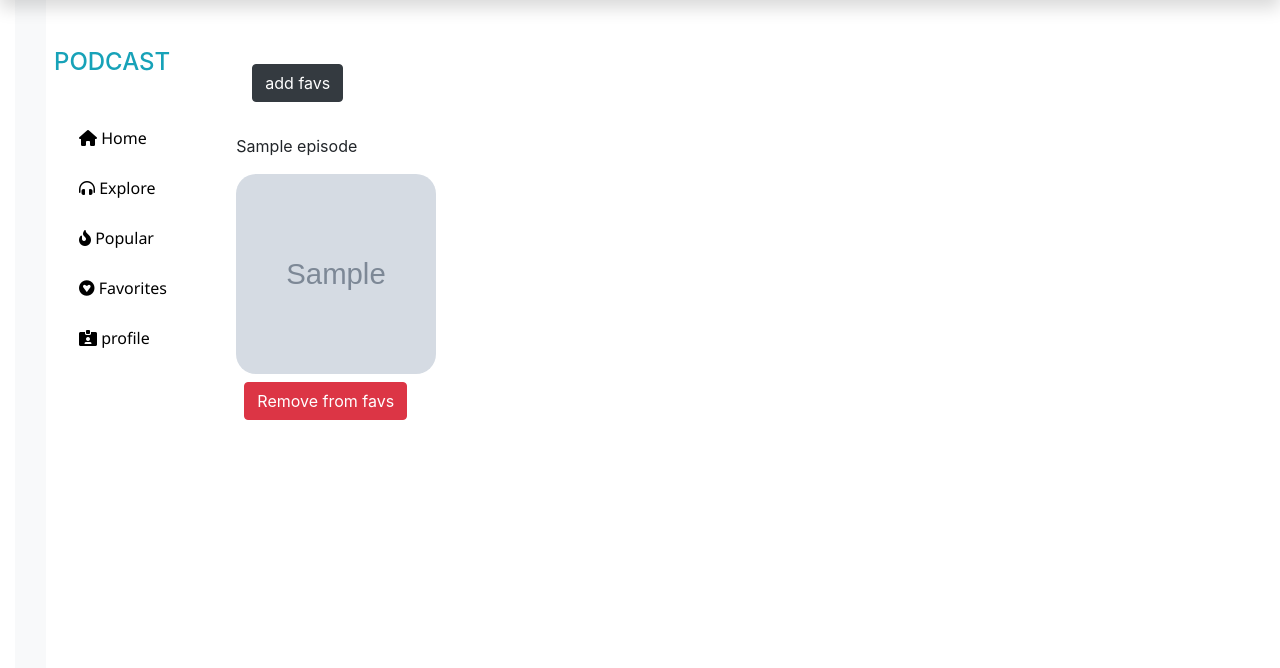
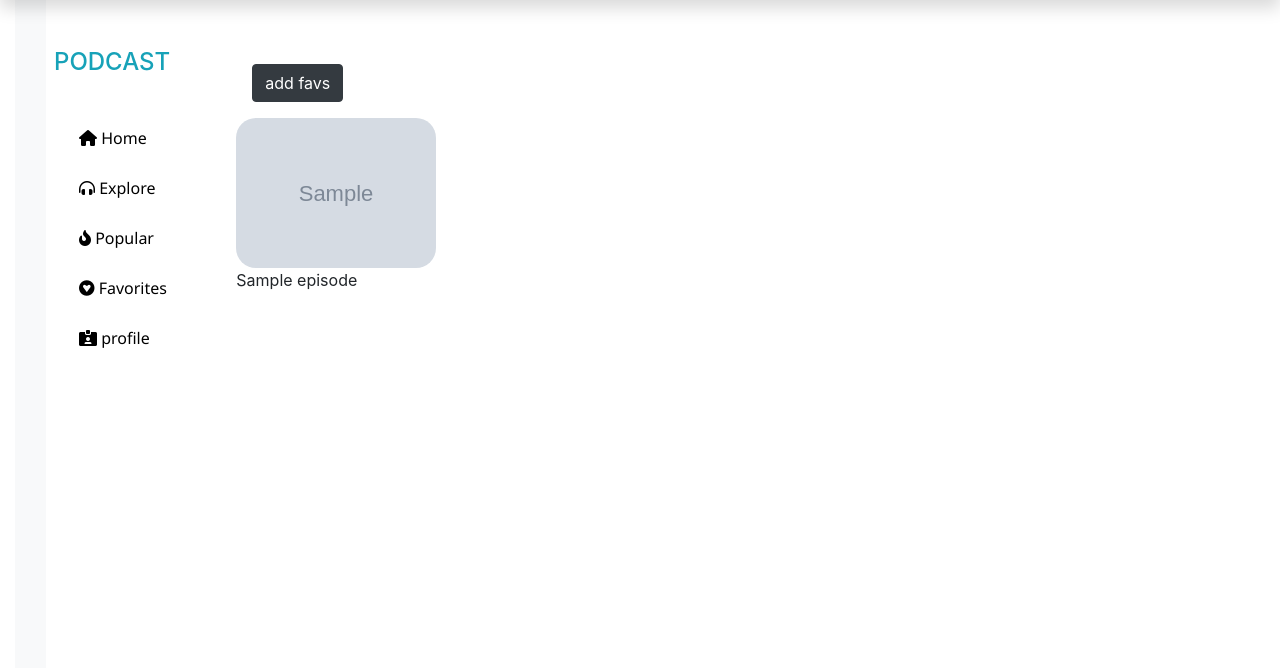
Before and after one commit to martinmbogo-254/Podcast-0, a Django app: page /favorites/ in a window 1280 px wide. Shown: the part 56-724 px from the top of the page. Run offline with Django 4.2, Linux system fonts and the light colour scheme; a user stored in the database is signed in; tables that the repository leaves empty hold one stand-in row (values such as "Sample post"); grey boxes marked "Sample" are stand-in pictures; some libraries are stand-ins or nearby versions.

Commit message:
favorites page

```diff
--- a/pod/settings.py
+++ b/pod/settings.py
@@ -111,7 +111,7 @@ AUTH_PASSWORD_VALIDATORS = [
 
 LANGUAGE_CODE = 'en-us'
 
-TIME_ZONE = 'UTC'
+TIME_ZONE = 'Africa/Nairobi'
 
 USE_I18N = True
 
--- a/podcast/templates/podcast/favorites.html
+++ b/podcast/templates/podcast/favorites.html
@@ -47,28 +47,16 @@
 
         <a href="{% url 'home'%}" class="btn btn-dark m-3">add favs</a>
         <div class="row">
-            {% for episode in favorites %}
+        {% for episode in favorites %}
+            <div class="col-md-3">
 
-            <div class="col-md-4">
-                <h4>
-                    {{episode.request.user}}
-                </h4>
-                <p>{{ favorite.name}}</p>
-
-                <p>{{ episode.title}}</p>
-                <p>{{ episode.created}}</p>
-                <img src="{{episode.thumbnail.url}}" alt="thumbnail" style="height:200px; width:200px; border-radius: 20px;">
-                <a href="{% url 'addtofavorites' episode.id %}" class="btn btn-danger m-2  ">Remove from favs</a>
-                {% empty%}
-                <div class="alert alert-danger m-3 p-2 container">
-                    <p>No favorite episodes found...</p>
+                <div class="">
+                    <img src="{{ episode.thumbnail.url }}" style="height:150px; width:200px; border-radius: 20px;" >
                 </div>
+                <p>{{episode.title}}</p>
             </div>
-          {% endfor %}
+        {% endfor %}
         </div>
       </div>
-
-
-
 </div>
 {% endblock %}
```
Also changed, not shown: media/episodes/THEHUDRAYSHOW_4CHZZ2L.jpg (added), media/episodes/society.jpg (added), media/episodes/society_9k9KzUr.jpg (added), media/episodes/suedemartinshoes.gif (added).
